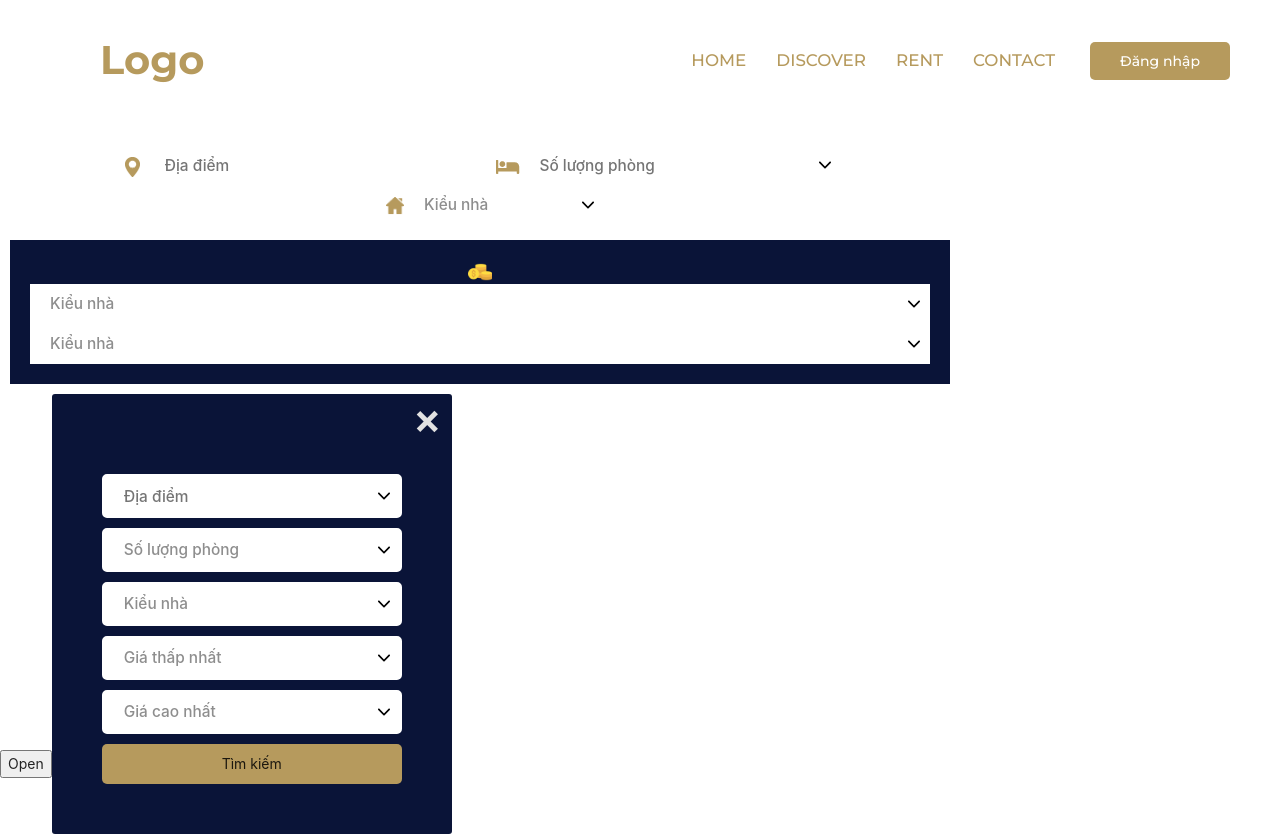
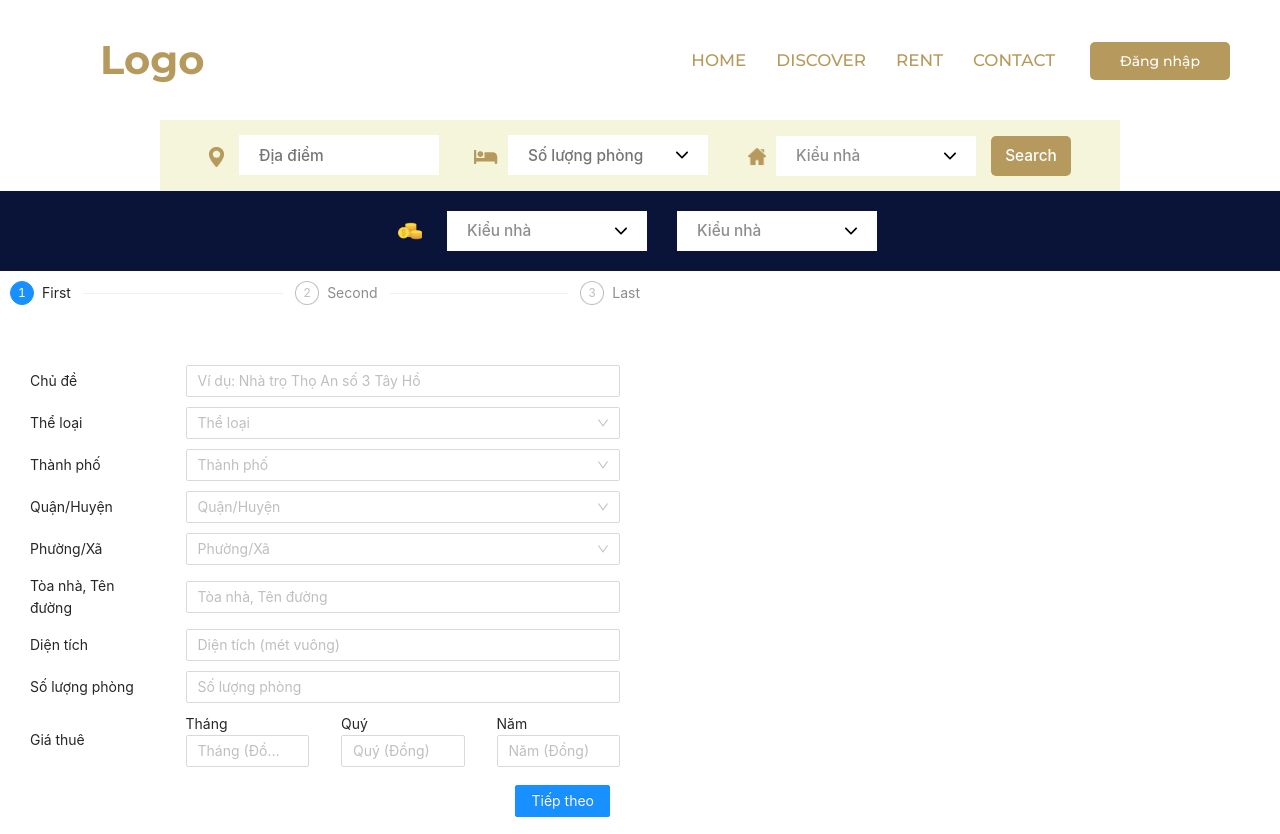
Before and after one commit to mikenevermindng/HOUSE-RENTAL-FRONTEND, a React (Create React App) app in the folder house-rental-frontend/: page / in a window 1280 px wide. Built offline with nearby package versions, Linux system fonts and the light colour scheme; some icons are missing.

Commit message:
searchbar

```diff
--- a/house-rental-frontend/src/App.css
+++ b/house-rental-frontend/src/App.css
@@ -5,3 +5,23 @@
 .display-inline-block {
 	display: inline-block;
 }
+
+.display-none {
+	display: none;
+}
+
+.min-w-200px {
+	min-width: 200px;
+}
+
+.w-200px {
+	width: 200px;
+}
+
+.max-w-200px {
+	max-width: 200px;
+}
+
+.margin-x-15px {
+	margin: 0px 15px;
+}
--- a/house-rental-frontend/src/App.js
+++ b/house-rental-frontend/src/App.js
@@ -2,29 +2,14 @@ import './App.css';
 import Navbar from './Components/Navbar/Navbar';
 import SearchPanel from './Components/SearchPanel/SearchPanel';
 import MobileSearchPanel from './Components/MobileSearchPanel/MobileSearchPanel';
+import PosterCreator from './Components/PosterCreator/PosterCreator';
 
 function App() {
-	let slides = [
-		{
-			background: 'https://www.w3schools.com/w3images/coffee.jpg',
-			text: 'Coffee'
-		},
-		{
-			background: 'https://www.w3schools.com/w3images/workbench.jpg',
-			text: 'Workbench'
-		},
-		{
-			background: 'https://www.w3schools.com/w3images/sound.jpg',
-			text: 'Sound'
-		}
-	];
 	return (
 		<div className="App">
 			<Navbar />
 			<SearchPanel />
-			<div>
-				<MobileSearchPanel />
-			</div>
+			<PosterCreator />
 		</div>
 	);
 }
--- a/house-rental-frontend/src/Components/PosterCard/PosterCard.css
+++ b/house-rental-frontend/src/Components/PosterCard/PosterCard.css
@@ -69,7 +69,7 @@
 .card-action {
 	font-size: 1.8rem;
 	padding: 0px 20px;
-	justify-content: flex-end;
+	justify-content: space-between;
 }
 
 .card-action-icon {
--- a/house-rental-frontend/src/Components/PosterCreator/PosterCreator.css
+++ b/house-rental-frontend/src/Components/PosterCreator/PosterCreator.css
@@ -1,16 +1,31 @@
 .poster-creator {
 	padding: 10px;
-	max-width: 600px;
+	max-width: 650px;
 }
 
+.poster-creator .input-label {
+	height: 100%;
+	display: flex;
+	align-items: center;
+}
 .steps-content {
 	margin-top: 30px;
 	align-items: center;
 	padding: 20px;
-	height: 350px;
+	height: 450px;
+	overflow-y: auto;
 }
 
 .steps-action {
 	padding: 0 30px;
 	margin-top: auto;
 }
+
+.poster-creator .ant-row {
+	margin: 10px;
+	align-items: center;
+}
+
+.poster-creator .ant-row .remove-action {
+	color: #c0392b;
+}
--- a/house-rental-frontend/src/Components/PosterCreator/PosterCreator.js
+++ b/house-rental-frontend/src/Components/PosterCreator/PosterCreator.js
@@ -4,6 +4,7 @@ import PosterFromInput from './PosterFromInput';
 import FacilityFromInput from './FacilityFromInput';
 import ImageFromInput from './ImageFromInput';
 import { apiImageUploader } from '../../Services/accommodation_services';
+import classNames from 'classnames';
 import './PosterCreator.css';
 
 const { Step } = Steps;
@@ -29,27 +30,35 @@ function PosterCreator() {
 
 	const facilityFormOnChangeHandler = (event) => {
 		const facility = facilities;
-		console.log(facilities);
+		console.log('facility', facilities);
 		setFacilities({ ...facility, [event.target.name]: event.target.value });
 	};
 
 	const facilityFormOnSelectHandler = (label) => {
 		const facility = facilities;
-		console.log(facilities);
+		console.log('facility', facilities);
 		if (label) {
-			setPosterInfo({ ...facility, [label.name]: label.value });
+			setFacilities({ ...facility, [label.name]: label.value });
 		}
+	};
+
+	const facilityFormOnRemoveHandler = (item) => {
+		return () => {
+			const others = facilities.other;
+			const index = others.indexOf((fac) => fac === item);
+			console.log('facility', facilities);
+		};
 	};
 
 	const posterInfoFormOnChangeHandler = (event) => {
 		const posterInformation = posterInfo;
-		console.log(posterInformation);
+		console.log('poster', posterInformation);
 		setPosterInfo({ ...posterInformation, [event.target.name]: event.target.value });
 	};
 
 	const posterInfoFormOnSelectHandler = (label) => {
 		const posterInformation = posterInfo;
-		console.log(posterInformation);
+		console.log('poster', posterInformation);
 		if (label) {
 			setPosterInfo({ ...posterInformation, [label.name]: label.value });
 		}
@@ -72,7 +81,8 @@ function PosterCreator() {
 					posterInfo={posterInfo}
 					posterInfoFormOnSelectHandler={posterInfoFormOnSelectHandler}
 				/>
-			)
+			),
+			activeOrder: 0
 		},
 		{
 			title: 'Second',
@@ -82,8 +92,10 @@ function PosterCreator() {
 					setOther={setOther}
 					onChangeHandler={facilityFormOnChangeHandler}
 					facilityFormOnSelectHandler={facilityFormOnSelectHandler}
+					facilityFormOnRemoveHandler={facilityFormOnRemoveHandler}
 				/>
-			)
+			),
+			activeOrder: 1
 		},
 		{
 			title: 'Last',
@@ -94,14 +106,25 @@ function PosterCreator() {
 					setImageList={setImageList}
 					imageList={imageList}
 				/>
-			)
+			),
+			activeOrder: 2
 		}
 	];
 
 	return (
 		<div className="poster-creator">
-			<Steps current={current}>{steps.map((item) => <Step key={item.title} title={item.title} />)}</Steps>
-			<div className="steps-content">{steps[current].component}</div>
+			<Steps size="small" current={current}>
+				{steps.map((item) => <Step key={item.title} title={item.title} />)}
+			</Steps>
+			<div className="steps-content">
+				{steps.map((step) => {
+					return (
+						<div key={step.title} className={classNames({ 'display-none': step.activeOrder !== current })}>
+							{step.component}
+						</div>
+					);
+				})}
+			</div>
 			<div className="steps-action">
 				{current < steps.length - 1 && (
 					<Button type="primary" onClick={() => next()} style={{ float: 'right', marginLeft: '10px' }}>
--- a/house-rental-frontend/src/Components/PosterCreator/PosterFromInput.js
+++ b/house-rental-frontend/src/Components/PosterCreator/PosterFromInput.js
@@ -24,24 +24,26 @@ function PosterFromInput(props) {
 		setPrices(priceList);
 	};
 
-	useEffect(
-		() => {
-			setPosterInfo({ ...posterInfo, pricePerTimber: prices });
-			console.log(posterInfo);
-		},
-		[ prices ]
-	);
+	useEffect(() => {
+		console.log('calling');
+		setPosterInfo({ ...posterInfo, pricePerTimber: prices });
+		console.log(posterInfo);
+	}, []);
 
 	return (
 		<div>
 			<Row gutter={{ xs: 8, sm: 16, md: 24, lg: 32 }}>
-				<Col span={6}>Chủ đề</Col>
+				<Col span={6}>
+					<div className="input-label">Chủ đề</div>
+				</Col>
 				<Col span={18}>
 					<Input placeholder="Ví dụ: Nhà trọ Thọ An số 3 Tây Hồ" name="title" onChange={onChangeHandler} />
 				</Col>
 			</Row>
 			<Row gutter={{ xs: 8, sm: 16, md: 24, lg: 32 }}>
-				<Col span={6}>Thể loại</Col>
+				<Col span={6}>
+					<div className="input-label">Thể loại</div>
+				</Col>
 				<Col span={18}>
 					<Select
 						style={{ width: '100%' }}
@@ -66,7 +68,9 @@ function PosterFromInput(props) {
 				</Col>
 			</Row>
 			<Row gutter={{ xs: 8, sm: 16, md: 24, lg: 32 }}>
-				<Col span={6}>Thành phố</Col>
+				<Col span={6}>
+					<div className="input-label">Thành phố</div>
+				</Col>
 				<Col span={18}>
 					<Select
 						style={{ width: '100%' }}
@@ -80,9 +84,9 @@ function PosterFromInput(props) {
 							optionA.children.toLowerCase().localeCompare(optionB.children.toLowerCase())}
 						onChange={(value, label) => posterInfoFormOnSelectHandler(label)}
 					>
-						{typeOfAccommodation.map((type) => {
+						{typeOfAccommodation.map((type, index) => {
 							return (
-								<Option value={type} name="city">
+								<Option value={type} key={'city' + index} name="city">
 									{type}
 								</Option>
 							);
@@ -91,7 +95,9 @@ function PosterFromInput(props) {
 				</Col>
 			</Row>
 			<Row gutter={{ xs: 8, sm: 16, md: 24, lg: 32 }}>
-				<Col span={6}>Quận/Huyện</Col>
+				<Col span={6}>
+					<div className="input-label">Quận/Huyện</div>
+				</Col>
 				<Col span={18}>
 					<Select
 						style={{ width: '100%' }}
@@ -105,9 +111,9 @@ function PosterFromInput(props) {
 							optionA.children.toLowerCase().localeCompare(optionB.children.toLowerCase())}
 						onChange={(value, label) => posterInfoFormOnSelectHandler(label)}
 					>
-						{typeOfAccommodation.map((type) => {
+						{typeOfAccommodation.map((type, index) => {
 							return (
-								<Option value={type} name="district">
+								<Option value={type} key={'district-' + index} name="district">
 									{type}
 								</Option>
 							);
@@ -116,7 +122,9 @@ function PosterFromInput(props) {
 				</Col>
 			</Row>
 			<Row gutter={{ xs: 8, sm: 16, md: 24, lg: 32 }}>
-				<Col span={6}>Phường/Xã</Col>
+				<Col span={6}>
+					<div className="input-label">Phường/Xã</div>
+				</Col>
 				<Col span={18}>
 					<Select
 						style={{ width: '100%' }}
@@ -130,9 +138,9 @@ function PosterFromInput(props) {
 							optionA.children.toLowerCase().localeCompare(optionB.children.toLowerCase())}
 						onChange={(value, label) => posterInfoFormOnSelectHandler(label)}
 					>
-						{typeOfAccommodation.map((type) => {
+						{typeOfAccommodation.map((type, index) => {
 							return (
-								<Option value={type} name="subDistrict">
+								<Option value={type} key={'subDistrict-' + index} name="subDistrict">
 									{type}
 								</Option>
 							);
@@ -141,25 +149,33 @@ function PosterFromInput(props) {
 				</Col>
 			</Row>
 			<Row gutter={{ xs: 8, sm: 16, md: 24, lg: 32 }}>
-				<Col span={6}>Tòa nhà, Tên đường</Col>
+				<Col span={6}>
+					<div className="input-label">Tòa nhà, Tên đường</div>
+				</Col>
 				<Col span={18}>
 					<Input placeholder="Tòa nhà, Tên đường" onChange={onChangeHandler} name="address" />
 				</Col>
 			</Row>
 			<Row gutter={{ xs: 8, sm: 16, md: 24, lg: 32 }}>
-				<Col span={6}>Diện tích</Col>
+				<Col span={6}>
+					<div className="input-label">Diện tích</div>
+				</Col>
 				<Col span={18}>
 					<Input placeholder="Diện tích (mét vuông)" type="number" name="area" onChange={onChangeHandler} />
 				</Col>
 			</Row>
 			<Row gutter={{ xs: 8, sm: 16, md: 24, lg: 32 }}>
-				<Col span={6}>Số lượng phòng</Col>
+				<Col span={6}>
+					<div className="input-label">Số lượng phòng</div>
+				</Col>
 				<Col span={18}>
 					<Input placeholder="Số lượng phòng" type="number" name="numberOfRoom" onChange={onChangeHandler} />
 				</Col>
 			</Row>
 			<Row gutter={{ xs: 8, sm: 16, md: 24, lg: 32 }}>
-				<Col span={6}>Giá thuê</Col>
+				<Col span={6}>
+					<div className="input-label">Giá thuê</div>
+				</Col>
 				<Col span={6}>
 					<label name="month">Tháng</label>
 					<Input placeholder="Tháng (Đồng)" type="number" name="month" onChange={priceChangeHandler} />
--- a/house-rental-frontend/src/Components/SearchPanel/SearchPanel.css
+++ b/house-rental-frontend/src/Components/SearchPanel/SearchPanel.css
@@ -1,17 +1,22 @@
 .search-panel {
 	border-radius: 5px;
-	max-width: 960px;
 	text-align: center;
-	padding: 10px;
+}
+
+.search-panel img {
+	margin: 0px 10px;
 }
 
 .search-panel .search-top {
-	padding: 15px 20px 15px 20px;
+	padding: 15px 10px 15px 10px;
+	max-width: 960px;
+	background-color: beige;
+	margin: auto;
+	margin-top: auto;
 }
 
 .search-panel .search-top .input-place {
 	align-items: center;
-	display: inline-block;
 }
 
 .search-top .input-place .search-input {
@@ -38,7 +43,30 @@
 	width: 200px;
 }
 
+.search-top .input-place .search-button {
+	display: inline-block;
+}
+
+.search-top .input-place .search-button button {
+	background-color: #b69a5d;
+	border: none;
+	outline: none;
+	width: 80px;
+	height: 100%;
+	font-size: 1.1rem;
+	font-weight: 500;
+	color: white;
+	height: 40px;
+	border-radius: 5px;
+}
+
 .search-panel .search-bottom {
 	background-color: #0a1438;
 	padding: 20px;
 }
+
+.search-panel .search-bottom .price-of-accommod {
+	display: flex;
+	align-items: center;
+	justify-content: center;
+}
--- a/house-rental-frontend/src/Components/SearchPanel/SearchPanel.js
+++ b/house-rental-frontend/src/Components/SearchPanel/SearchPanel.js
@@ -1,5 +1,6 @@
 import React from 'react';
 import './SearchPanel.css';
+import { Carousel, Radio } from 'antd';
 
 import mapLocationIcon from '../../Asset/Icon/map-locationpin.png';
 import badroomIcon from '../../Asset/Icon/search-bed.png';
@@ -16,29 +17,40 @@ function SearchPanel() {
 				<div className="input-place">
 					<div className="search-input">
 						<img src={mapLocationIcon} alt="" title="location" width="15" height="20" />
-						<div className="display-inline-block">
+						<div className="display-inline-block max-w-200px">
 							<SearchBarAutoComplete placeHolder="Địa điểm" />
 						</div>
 					</div>
 					<div className="number-of-room-selector">
 						<img src={badroomIcon} alt="" title="location" width="24" height="24" />
-						<div className="display-inline-block">
+						<div className="display-inline-block max-w-200px">
 							<CustomSelector placeHolder="Số lượng phòng" />
 						</div>
 					</div>
 					<div className="type-of-accommod">
 						<img src={houseIcon} alt="" title="location" width="18" height="18" />
-						<div className="display-inline-block type-house-selector">
+						<div className="display-inline-block type-house-selector max-w-200px">
 							<NormalSelect placeHolder="Kiểu nhà" />
 						</div>
+					</div>
+					<div className="search-button margin-x-15px">
+						<button>Search</button>
 					</div>
 				</div>
 			</div>
 			<div className="search-bottom">
 				<div className="price-of-accommod">
 					<img src={MoneyIcon} alt="" title="location" width="24" height="24" />
-					<NormalSelect placeHolder="Kiểu nhà" />
-					<NormalSelect placeHolder="Kiểu nhà" />
+					<div className="min-price margin-x-15px">
+						<div className="w-200px">
+							<NormalSelect placeHolder="Kiểu nhà" />
+						</div>
+					</div>
+					<div className="max-price margin-x-15px">
+						<div className="w-200px">
+							<NormalSelect placeHolder="Kiểu nhà" />
+						</div>
+					</div>
 				</div>
 			</div>
 		</div>
```
Also changed, not shown: house-rental-frontend/src/Components/PosterCard/PosterCard.js (+12 -5 lines), house-rental-frontend/src/Components/PosterCreator/FacilityFromInput.js (+116 -35 lines).
